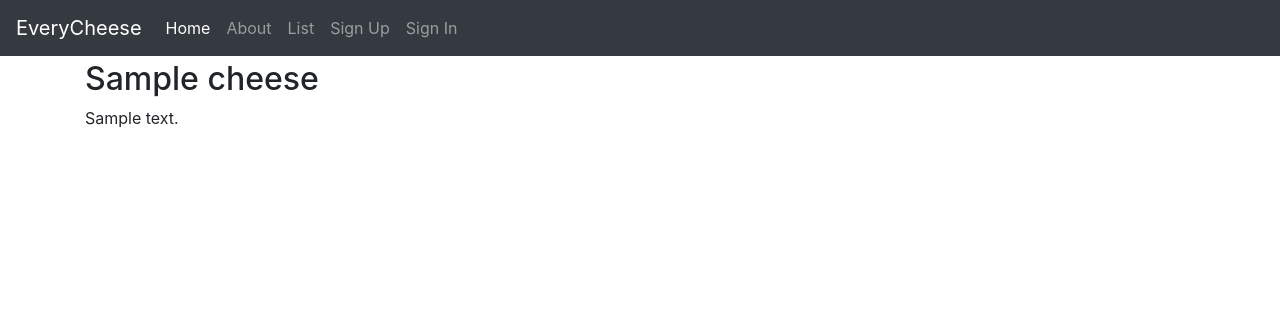
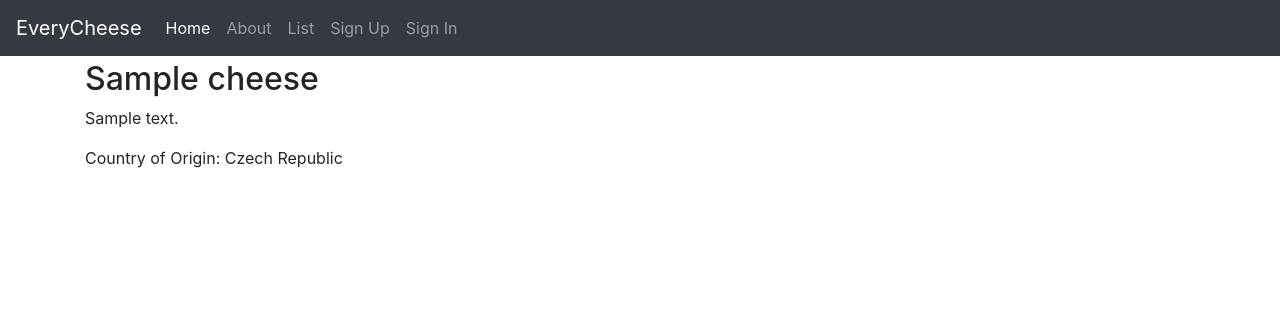
Before and after one commit to prbehere93/everycheese, a Django app: a page that uses everycheese/templates/cheeses/cheese_detail.html in a window 1280 px wide. Shown: the top 316 px of the page. Run offline with Django 3.2, Linux system fonts and the light colour scheme; tables that the repository leaves empty hold one stand-in row (values such as "Sample post"); some libraries are stand-ins or nearby versions.

Commit message:
Added a countryfield from django_countries

```diff
--- a/config/settings/base.py
+++ b/config/settings/base.py
@@ -85,6 +85,7 @@ THIRD_PARTY_APPS = [
     "allauth",
     "allauth.account",
     "allauth.socialaccount",
+    "django_countries", #for CountryField
 ]
 
 LOCAL_APPS = [
--- a/everycheese/cheeses/models.py
+++ b/everycheese/cheeses/models.py
@@ -1,6 +1,7 @@
 from django.db import models
 from autoslug import AutoSlugField
 from model_utils.models import TimeStampedModel
+from django_countries.fields import CountryField
 
 class cheese(TimeStampedModel):
     class Firmness(models.TextChoices):
@@ -14,6 +15,7 @@ class cheese(TimeStampedModel):
     slug=AutoSlugField("Cheese Address", unique=True, always_update=False, populate_from="name")
     description=models.TextField("Description", blank=True)
     firmness=models.CharField("Firmness", max_length=25,choices=Firmness.choices,default=Firmness.UNSPECIFIED)
+    country_of_origin=CountryField("Country of Origin", blank=True)
 
     def __str__(self):
         return self.name
--- a/everycheese/templates/cheeses/cheese_detail.html
+++ b/everycheese/templates/cheeses/cheese_detail.html
@@ -9,4 +9,8 @@
     {% if cheese.description %}
         <p>{{ cheese.description }}</p>
     {% endif %}
+
+    {% if cheese.country_of_origin %}
+        <p>Country of Origin: {{ cheese.country_of_origin.name }}</p>
+    {% endif %}
 {% endblock content %}
--- a/requirements/base.txt
+++ b/requirements/base.txt
@@ -4,6 +4,7 @@ Pillow==7.2.0  # https://github.com/python-pillow/Pillow
 argon2-cffi==20.1.0  # https://github.com/hynek/argon2_cffi
 whitenoise==5.2.0  # https://github.com/evansd/whitenoise
 unidecode==1.1.1 # https://pypi.org/project/Unidecode/
+django-countries==6.0
 
 # Django
 # ------------------------------------------------------------------------------
```
Also changed, not shown: everycheese/cheeses/tests/factories.py (+1 -0 lines), everycheese/cheeses/migrations/0002_cheese_country_of_origin.py (added).
